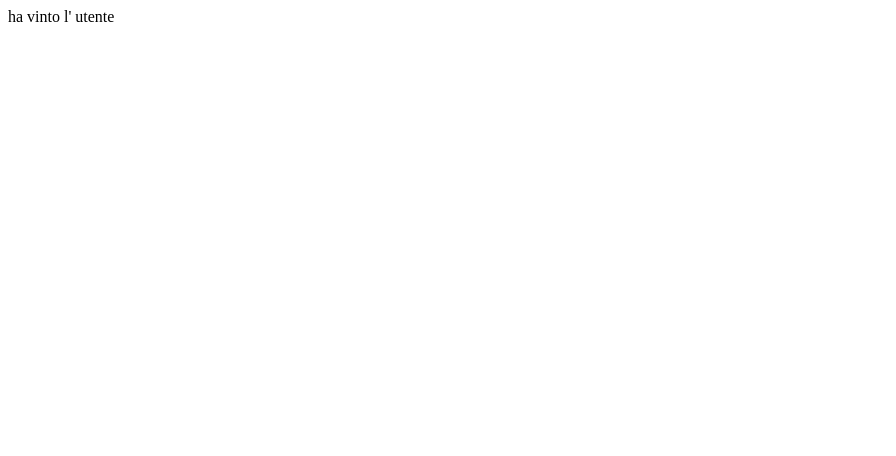
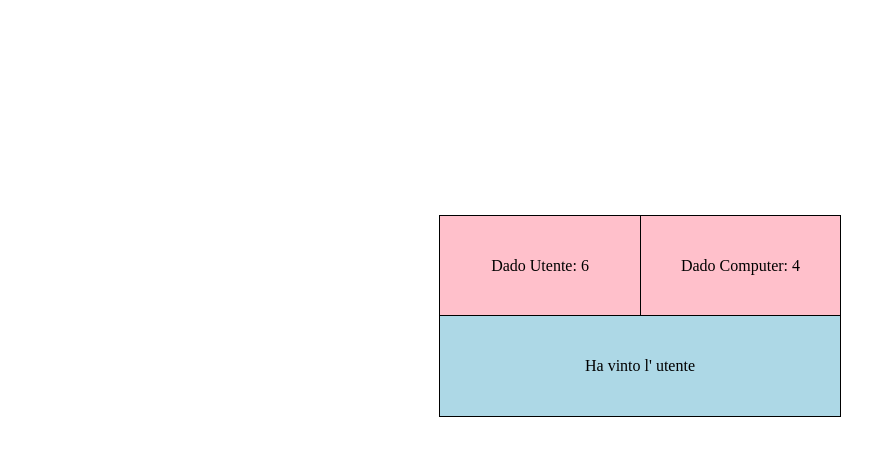
Before and after one commit to danielechiuchiu/js-mail-dadi, a plain HTML site: page index.html in a window 1280 px wide. Shown: the whole page, without its empty margins (0-896 px from the left). Drawn offline with Linux system fonts and the light colour scheme.

Commit message:
commit with style

```diff
--- a/index.html
+++ b/index.html
@@ -2,11 +2,16 @@
 <html lang="en" dir="ltr">
   <head>
     <meta charset="utf-8">
+    <link rel="stylesheet" href="style.css">
     <title></title>
   </head>
   <body>
-    <div id="esercizio">
-      <script src="script.js" charset="utf-8"></script>
+    <div class="contenitore">
+
+    <div id="dadoutente"></div>
+     <div id="dadocomputer"></div>
+    <div id="esercizio"></div>
+    <script src="script.js" charset="utf-8"></script>
     </div>
   </body>
 </html>
--- a/script.js
+++ b/script.js
@@ -17,12 +17,18 @@
 var dadoutente = Math.floor(Math.random()*6)+1
 console.log(dadoutente)
 
+document.getElementById("dadoutente").innerHTML= 'Dado Utente: ' + dadoutente;
+
 var dadocomputer = Math.floor(Math.random()*6)+1
 console.log(dadocomputer)
-
+document.getElementById("dadocomputer").innerHTML= 'Dado Computer: ' + dadocomputer;
 
 if (dadoutente > dadocomputer) {
-  var risultato = 'ha vinto l\' utente'
+  var risultato = 'Ha vinto l\' utente'
 } else
-  var risultato = 'ha vinto il computer'
+  var risultato = 'Ha vinto il computer'
+
+if (dadoutente == dadocomputer) {
+  var risultato = 'Ha vinto Daniele :)'
+}
 document.getElementById("esercizio").innerHTML= risultato;
--- /dev/null
+++ b/style.css
@@ -0,0 +1,41 @@
+.contenitore{
+  width: 400px;
+  height: 200px;
+  border: solid 1px black;
+  margin-top: 25%;
+  margin-left: 50%;
+  transform: translate(-50%,-50%);
+
+}
+
+#dadoutente{
+  width: 200px;
+  height: 99px;
+  background-color: pink;
+  float:left;
+  display: flex;
+  border-bottom: solid 1px black;
+  align-items: center;
+  justify-content: center;
+}
+
+#dadocomputer{
+  width: 199px;
+  height: 99px;
+  background-color: pink;
+  float: left;
+  display: flex;
+  align-items: center;
+  justify-content: center;
+  border-left: 1px solid black;
+  border-bottom: 1px solid black;
+}
+
+#esercizio{
+  background-color:lightblue;
+  height: 100px;
+  width: 400px;
+  display: flex;
+  align-items: center;
+  justify-content: center;
+}
```
